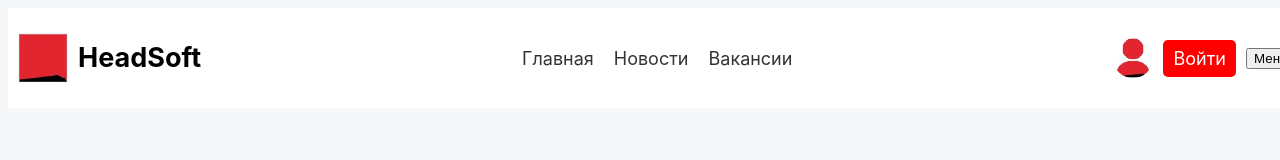
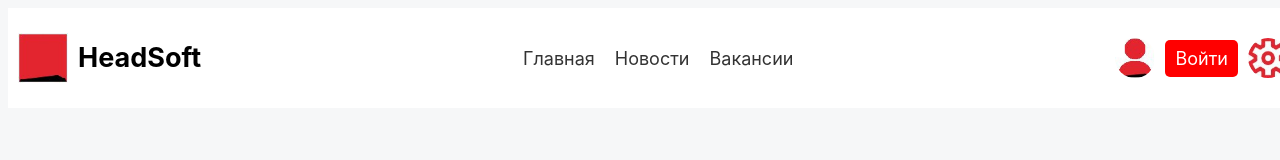
Before and after one commit to Redazey/MoscowHack, a React (Vite) app in the folder frontend/: page / in a window 1280 px wide. Shown: the top 160 px of the page. Built offline with nearby package versions, Linux system fonts and the light colour scheme.

Commit message:
Update/header images

```diff
--- a/frontend/src/components/footer/Footer.module.scss
+++ b/frontend/src/components/footer/Footer.module.scss
@@ -45,7 +45,7 @@
   }
 
 }
-@media (max-width: 480px) {
+@media (max-width: 737px) {
   .footer {
     flex-direction: column;
 
--- a/frontend/src/components/header/Header.tsx
+++ b/frontend/src/components/header/Header.tsx
@@ -3,7 +3,7 @@ import React,  { useState } from 'react';
 import classes from './Header.module.scss';
 import Logo from '../../assets/Images/HeadSoftLogo.jpg';
 import Profile from '../../assets/Images/Profile.jpg';
-
+import SettingsCog from '../../assets/Images/settings-cog.jpg';
 const Header = () => {
     const [isOpen, setIsOpen] = useState(false);
 
@@ -25,9 +25,8 @@ const Header = () => {
             <div className={classes.user}>
                 <img src={Profile} alt="Аватар"/>
                 <a><div className={classes.login}>Войти</div></a>
-                <button onClick={toggleDropdown} className="dropdown-btn">
-                    Меню
-                </button>
+                <img src={SettingsCog} onClick={toggleDropdown} className="dropdown-btn"/>
+
                 {isOpen && (
                     <div className="dropdown-menu">
                         <ul>
```
